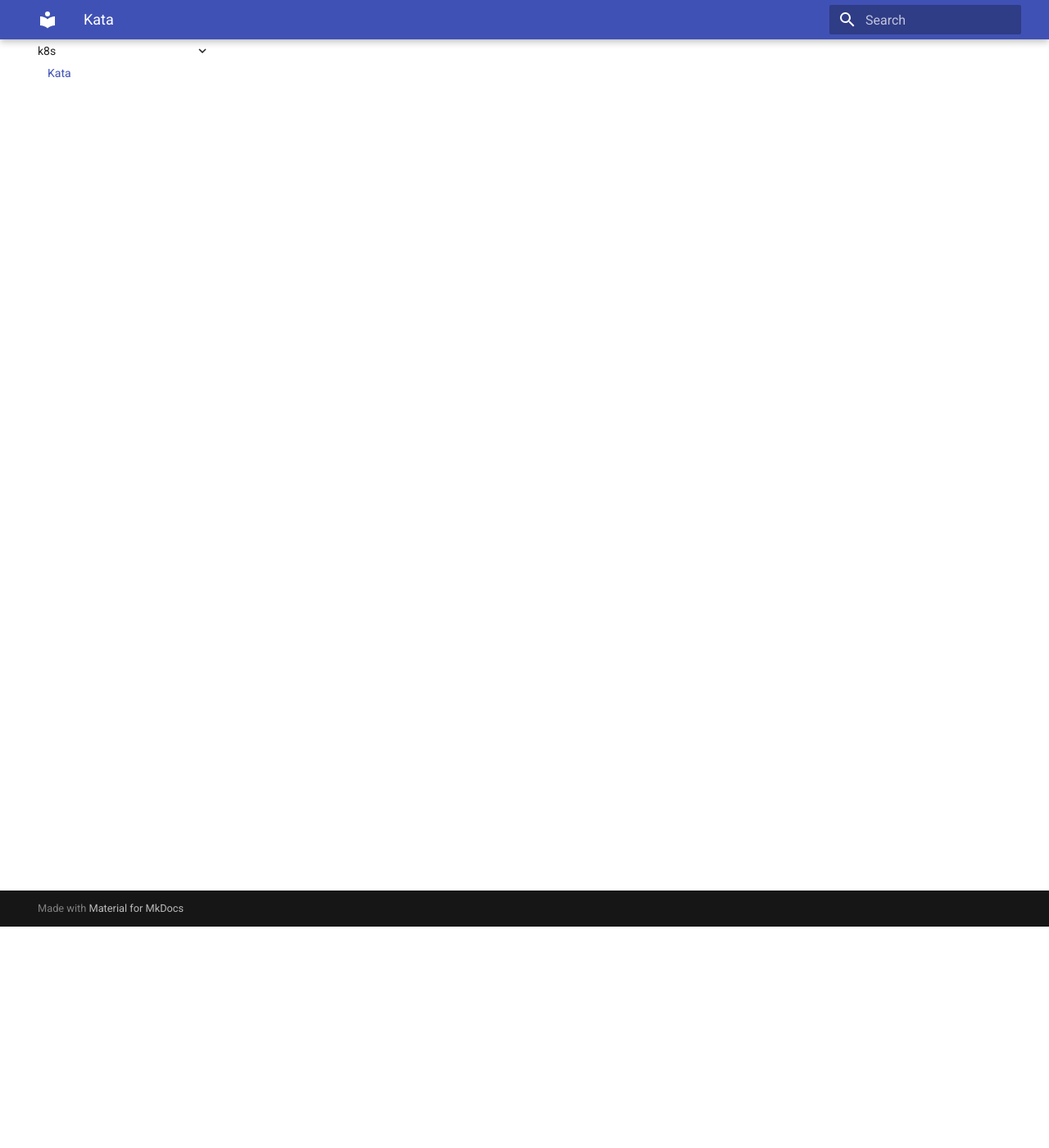
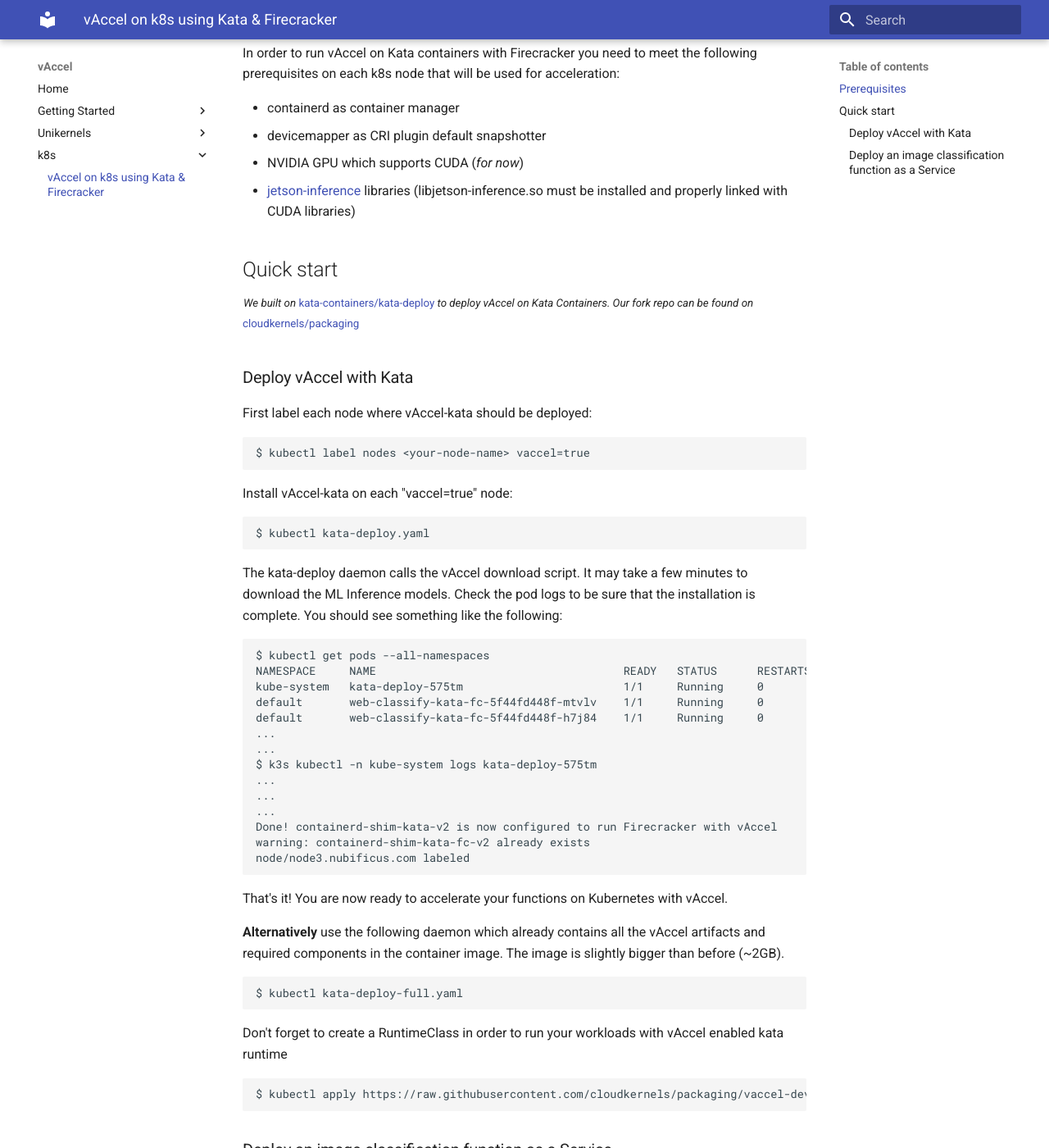
Before and after one commit to nubificus/vaccel-docs, an MkDocs documentation site: the page built from docs/k8s/kata.md, in a window 1280 px wide and 1400 px high, scrolled down 270 px. Shown: the whole window at 82% size. Built offline with MkDocs 1.6.1 and Material for MkDocs 9.7.7, drawn with Linux system fonts in a browser that asks for light colours; some of the changed text lies outside the part shown.

Commit message:
docs/k8s : Documentation for vAccel on k8s
Initial documentation for running vAccel on kata

Signed-off-by: Orestis Lagkas Nikolos <olagkasn@nubificus.co.uk>

````diff
--- a/docs/k8s/kata.md
+++ b/docs/k8s/kata.md
@@ -1 +1,83 @@
-## vAccel on Kata container
+# vAccel on k8s using Kata & Firecracker
+
+TODO
+- add proper links to yaml files
+- add correct outputs
+- add components build documentation
+
+## Prerequisites
+
+In order to run vAccel on Kata containers with Firecracker you need to meet the following prerequisites on each k8s node that will be used for acceleration:
+
+- containerd as container manager
+- devicemapper as CRI plugin default snapshotter
+- NVIDIA GPU which supports CUDA (*for now*)
+- [jetson-inference](https://github.com/dusty-nv/jetson-inference) libraries (libjetson-inference.so must be installed and properly linked with CUDA libraries)
+
+
+## Quick start
+<sup>*We built on* [kata-containers/kata-deploy](https://github.com/kata-containers/packaging/tree/master/kata-deploy) *to deploy vAccel on Kata Containers. Our fork repo can be found on* [cloudkernels/packaging](https://github.com/cloudkernels/packaging/tree/vaccel-dev)</sub>
+
+### Deploy vAccel with Kata
+
+First label each node where vAccel-kata should be deployed:
+
+```
+$ kubectl label nodes <your-node-name> vaccel=true
+```
+
+Install vAccel-kata on each "vaccel=true" node:
+
+```
+$ kubectl kata-deploy.yaml
+```
+
+The kata-deploy daemon calls the vAccel download script. It may take a few minutes to download the ML Inference models.
+Check the pod logs to be sure that the installation is complete. You should see something like the following:
+
+```
+$ kubectl get pods --all-namespaces
+NAMESPACE     NAME                                     READY   STATUS      RESTARTS   AGE
+kube-system   kata-deploy-575tm                        1/1     Running     0          101m
+default       web-classify-kata-fc-5f44fd448f-mtvlv    1/1     Running     0          76m
+default       web-classify-kata-fc-5f44fd448f-h7j84    1/1     Running     0          76m
+...
+...
+$ k3s kubectl -n kube-system logs kata-deploy-575tm
+...
+...
+...
+Done! containerd-shim-kata-v2 is now configured to run Firecracker with vAccel
+warning: containerd-shim-kata-fc-v2 already exists
+node/node3.nubificus.com labeled
+```
+That's it! You are now ready to accelerate your functions on Kubernetes with vAccel.
+
+**Alternatively** use the following daemon which already contains all the vAccel artifacts and required components in the container image. The image is slightly bigger than before (~2GB).
+
+```
+$ kubectl kata-deploy-full.yaml
+```
+
+
+Don't forget to create a RuntimeClass in order to run your workloads with vAccel enabled kata runtime
+
+```
+$ kubectl apply https://raw.githubusercontent.com/cloudkernels/packaging/vaccel-dev/kata-deploy/k8s-1.14/kata-fc-runtimeClass.yaml
+```
+
+### Deploy an image classification function as a Service
+
+The following will deploy a custom HTTP server that routes POST requests to a handler. The handler gets an image from the POST body and calls vAccel to perform image-classification operation using the GPU.
+
+```
+$ kubectl web-classify.yaml
+NAME                                    READY   STATUS    RESTARTS   AGE
+web-classify-kata-fc-5f44fd448f-mtvlv   1/1     Running   0          92m
+web-classify-kata-fc-5f44fd448f-h7j84   1/1     Running   0          92m
+$ k3s kubectl get svc
+NAME                   TYPE        CLUSTER-IP     EXTERNAL-IP   PORT(S)   AGE
+web-classify-kata-fc   ClusterIP   10.43.214.52   <none>        80/TCP    91m
+
+$ wget https://pbs.twimg.com/profile_images/1186928115571941378/1B6zKjc3_400x400.jpg -O - | curl -L -X POST classify.nbfc.io/classify --data-binary @-
+```
````
